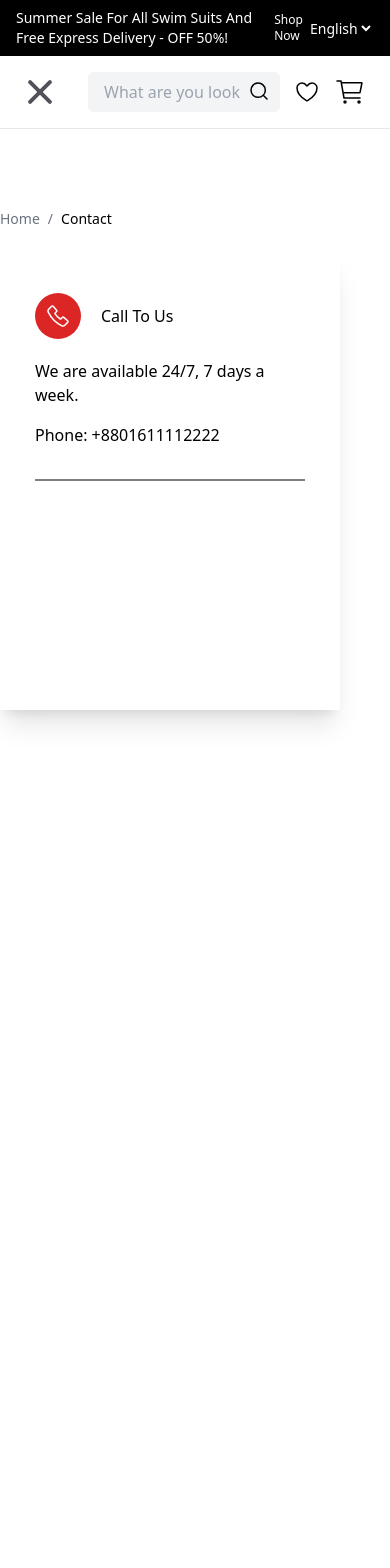
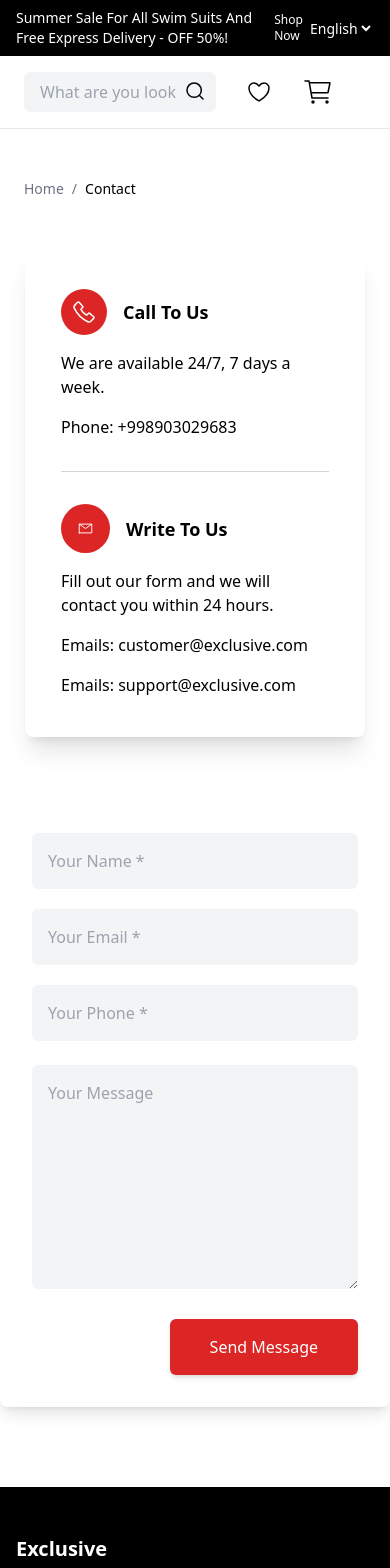
Before and after one commit to Salohiddin0/E-Commerce-Project, a React (Vite) app: page /contact in a window 390 px wide. Shown: the top 1568 px of the page. Before the commit the page ends 844 px from the top, so only its background shows below. Built offline with nearby package versions, Linux system fonts and the light colour scheme.

Commit message:
Add contact section with responsive design

```diff
--- a/src/pages/Contact.jsx
+++ b/src/pages/Contact.jsx
@@ -1,9 +1,34 @@
-import React from 'react'
+'use client'
+
+import { useState } from 'react'
 import Navbar from '../components/Navbar'
 import { Link } from 'react-router-dom'
-import UserDropdown from './UserDropdown/UserDropdown'
+import Footer from '../components/Footer'
 
 const Contact = () => {
+  const [formData, setFormData] = useState({
+    name: '',
+    email: '',
+    phone: '',
+    message: ''
+  })
+
+  const handleChange = e => {
+    const { name, value } = e.target
+    setFormData(prevState => ({
+      ...prevState,
+      [name]: value
+    }))
+  }
+
+  const handleSubmit = e => {
+    e.preventDefault()
+    // Handle form submission logic here
+    console.log('Form submitted:', formData)
+    // Reset form after submission
+    setFormData({ name: '', email: '', phone: '', message: '' })
+  }
+
   return (
     <div>
       <Navbar />
@@ -12,27 +37,6 @@ const Contact = () => {
           <Link to={'/'} className='hidden md:block text-2xl font-bold'>
             Exclusive
           </Link>
-
-          <div
-            onClick={() => setOpen(!open)}
-            className='w-8 h-6 flex flex-col justify-between items-center cursor-pointer group md:hidden'
-          >
-            <span
-              className={`h-1 w-full bg-zinc-600 rounded transition-all duration-300 ${
-                open ? 'rotate-45 translate-y-2.5' : ''
-              }`}
-            />
-            <span
-              className={`h-1 w-full bg-zinc-600 rounded transition-all duration-300 ${
-                open ? 'opacity-0' : ''
-              }`}
-            />
-            <span
-              className={`h-1 w-full bg-zinc-600 rounded transition-all duration-300 ${
-                open ? '-rotate-45 -translate-y-2.5' : ''
-              }`}
-            />
-          </div>
 
           <nav className='hidden md:flex space-x-8'>
             <Link
@@ -61,7 +65,7 @@ const Contact = () => {
             </Link>
           </nav>
 
-          <div className='flex items-center space-x-4'>
+          <div className='flex items-center space-x-8'>
             <div className='relative'>
               <input
                 type='text'
@@ -146,7 +150,7 @@ const Contact = () => {
             </button>
           </div>
         </header>
-        <div className='flex gap-2 pt-[80px] mb-6 text-sm'>
+        <div className='flex gap-2 px-6 pt-[50px] md:pt-[80px] mb-[50px] md:mb-[80px] text-sm'>
           <Link to='/' className='text-gray-500 hover:underline'>
             Home
           </Link>
@@ -154,12 +158,14 @@ const Contact = () => {
           <p>Contact</p>
         </div>
 
-        {/* Content */}
-
-        <div className='bg-white w-[340px] h-[457px] shadow-xl'>
-          <div className='pt-[40px] pb-[51px] px-[35px]'>
-            <div className='flex gap-5 items-center'>
-              <div className='bg-red-600 text-white py-3 px-3 mb-5 rounded-full inline-block'>
+        {/* Contact Section */}
+        <div className='flex flex-col md:flex-row md:justify-center gap-8 mb-[80px] md:mb-[140px]'>
+          {/* Left Side - Contact Information */}
+          <div className='bg-white w-[340px] h-auto shadow-xl rounded-lg mx-auto md:mx-0'>
+            <div className='pt-10 px-9'>
+              {/* Call To Us */}
+              <div className='flex gap-4 items-center mb-4'>
+                <div className='bg-red-600 text-white p-3 rounded-full inline-flex items-center justify-center'>
                   <svg
                     width='22'
                     height='22'
@@ -170,25 +176,121 @@ const Contact = () => {
                     <path
                       d='M9.55423 5.24L6.17123 1.335C5.78123 0.885 5.06623 0.887 4.61323 1.341L1.83123 4.128C1.00323 4.957 0.766232 6.188 1.24523 7.175C4.10685 13.1 8.88528 17.8851 14.8062 20.755C15.7922 21.234 17.0222 20.997 17.8502 20.168L20.6582 17.355C21.1132 16.9 21.1142 16.181 20.6602 15.791L16.7402 12.426C16.3302 12.074 15.6932 12.12 15.2822 12.532L13.9182 13.898C13.8484 13.9712 13.7565 14.0194 13.6566 14.0353C13.5567 14.0512 13.4543 14.0339 13.3652 13.986C11.1357 12.7021 9.28622 10.8502 8.00523 8.619C7.95726 8.52975 7.93989 8.42723 7.95578 8.32716C7.97168 8.22708 8.01996 8.13499 8.09323 8.065L9.45323 6.704C9.86523 6.29 9.91023 5.65 9.55423 5.239V5.24Z'
                       stroke='white'
-                    stroke-width='1.5'
-                    stroke-linecap='round'
-                    stroke-linejoin='round'
+                      strokeWidth='1.5'
+                      strokeLinecap='round'
+                      strokeLinejoin='round'
                     />
                   </svg>
                 </div>
-              <p className='mb-5'>Call To Us</p>
+                <h3 className='font-semibold text-lg'>Call To Us</h3>
               </div>
 
-            {/* Form */}
+              <div className='mb-8'>
+                <p className='text-md mb-4'>
+                  We are available 24/7, 7 days a week.
+                </p>
+                <p className='text-md'>Phone: +998903029683</p>
+              </div>
 
-            <div>
-              <p className='mb-[16px]'>We are available 24/7, 7 days a week.</p>
-              <p className='mb-[32px]'>Phone: +8801611112222</p>
-              <hr className='border-t-2 border-[#7f7f7f]' />
+              <hr className='border-t border-gray-300 mb-8' />
+
+              {/* Write To Us */}
+              <div className='flex gap-4 items-center mb-4'>
+                <div className='bg-red-600 text-white p-3 rounded-full inline-flex items-center justify-center'>
+                  <svg
+                    width='25'
+                    height='25'
+                    viewBox='0 0 40 40'
+                    fill='none'
+                    xmlns='http://www.w3.org/2000/svg'
+                  >
+                    <path
+                      d='M10 13L20 20L30 13M10 27H30V13H10V27Z'
+                      stroke='white'
+                      strokeWidth='1.5'
+                      strokeLinecap='round'
+                      strokeLinejoin='round'
+                    />
+                  </svg>
+                </div>
+                <h3 className='font-semibold text-lg'>Write To Us</h3>
+              </div>
+
+              <div className='pb-10'>
+                <p className='text-md mb-4'>
+                  Fill out our form and we will contact you within 24 hours.
+                </p>
+                <p className='text-md mb-[16px]'>
+                  Emails: customer@exclusive.com
+                </p>
+                <p className='text-md'>Emails: support@exclusive.com</p>
               </div>
             </div>
           </div>
+
+          {/* Right Side - Contact Form */}
+          <div className='w-full md:flex-1 mt-8 md:mt-0 bg-white rounded-lg shadow-lg p-8 mt-10'>
+            <form onSubmit={handleSubmit} className='space-y-6'>
+              <div className='grid grid-cols-1 md:grid-cols-3 gap-5'>
+                <div>
+                  <input
+                    type='text'
+                    name='name'
+                    value={formData.name}
+                    onChange={handleChange}
+                    placeholder='Your Name *'
+                    className='w-full px-4 py-4 bg-gray-100 rounded-md focus:outline-none'
+                    required
+                  />
                 </div>
+                <div>
+                  <input
+                    type='email'
+                    name='email'
+                    value={formData.email}
+                    onChange={handleChange}
+                    placeholder='Your Email *'
+                    className='w-full px-4 py-4 bg-gray-100 rounded-md focus:outline-none'
+                    required
+                  />
+                </div>
+                <div>
+                  <input
+                    type='tel'
+                    name='phone'
+                    value={formData.phone}
+                    onChange={handleChange}
+                    placeholder='Your Phone *'
+                    className='w-full px-4 py-4 bg-gray-100 rounded-md focus:outline-none'
+                    required
+                  />
+                </div>
+              </div>
+
+              <div>
+                <textarea
+                  name='message'
+                  value={formData.message}
+                  onChange={handleChange}
+                  placeholder='Your Message'
+                  rows={8}
+                  className='w-full px-4 py-4 bg-gray-100 rounded-md focus:outline-none'
+                ></textarea>
+              </div>
+
+              <div className='flex justify-end'>
+                <button
+                  type='submit'
+                  className='bg-red-600 hover:bg-red-700 text-white font-medium px-10 py-4 rounded-md transition-colors duration-300 shadow-md'
+                >
+                  Send Message
+                </button>
+              </div>
+            </form>
+          </div>
+        </div>
+      </div>
+      <Footer />
     </div>
   )
 }
--- a/src/pages/UserDropdown/UserDropdown.jsx
+++ b/src/pages/UserDropdown/UserDropdown.jsx
@@ -31,7 +31,10 @@ export default function UserDropdown () {
 
   return (
     <div className='relative' ref={dropdownRef}>
-      <button onClick={() => setOpen(!open)} className='focus:outline-none hidden md:block'>
+      <button
+        onClick={() => setOpen(!open)}
+        className='focus:outline-none hidden md:block'
+      >
         <svg
           width='32'
           height='32'
--- a/src/pages/auth/Login.jsx
+++ b/src/pages/auth/Login.jsx
@@ -81,9 +81,9 @@ const Login = () => {
           {/* Right side - Form */}
           <div className='w-full md:w-1/2 p-6 md:p-12 flex items-center justify-center'>
             <div className='w-full max-w-md'>
-              <h1 className='text-3xl font-medium mb-[24px] ms-3'>
+              <Link to={'/'} className='text-3xl font-medium mb-[24px] ms-3'>
                 Log in to Exclusive
-              </h1>
+              </Link>
               <p className='text-gray-500 mb-8 ms-4'>
                 Enter your details below
               </p>
```
Lines whose indentation alone changed are shown as unchanged.
